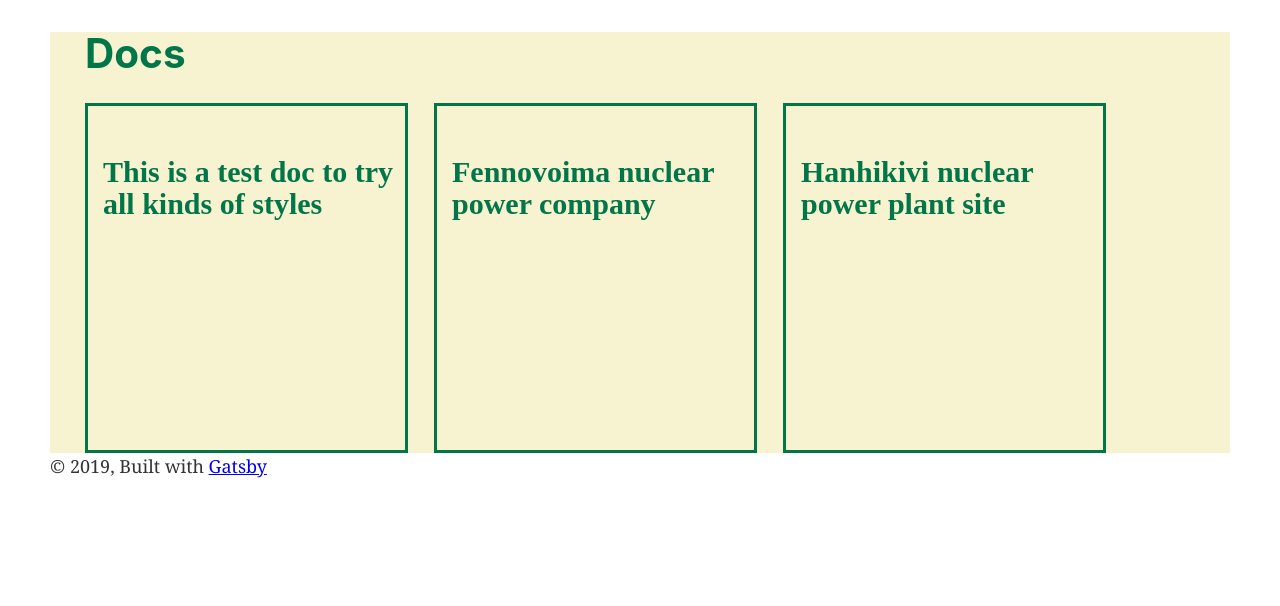
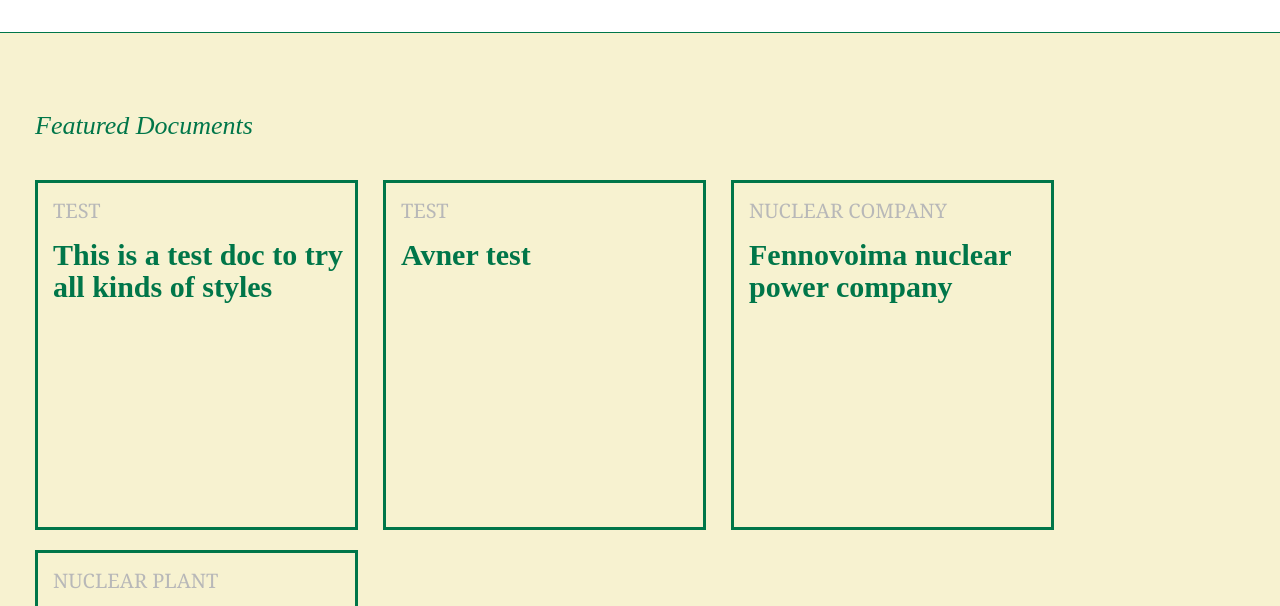
Before and after one commit to Avnerus/hanhikivi, a Gatsby site: page /docs in a window 1280 px wide. Shown: the part 130-736 px from the top of the page. Built offline with nearby package versions, Linux system fonts and the light colour scheme; Gatsby itself is replaced by a stand-in of ours.

Commit message:
more layout

```diff
--- a/src/components/header.js
+++ b/src/components/header.js
@@ -26,6 +26,10 @@ const Header = ({ siteTitle }) => (
     style={{
       background: `white`,
         //   marginBottom: `1.45rem`,
+        borderBottomStyle: 'solid',
+        borderColor: Theme.defaultGreen,
+        borderWidth: '1px'
+
     }}
   >
     <div
--- a/src/components/layout.js
+++ b/src/components/layout.js
@@ -35,7 +35,7 @@ const Layout = ({ children }) => (
           style={{
             margin: `0 auto`,
             maxWidth: 1440,
-            padding: `0px 50px 55px`,
+            padding: `0px 0px 55px`,
             paddingTop: 0,
           }}
         >
--- /dev/null
+++ b/src/docs/avner.md
@@ -0,0 +1,9 @@
+---
+path: "/docs/avner"
+date: "2019-05-23"
+title: "Avner test"
+abstract: "Another test"
+category: "Test"
+---
+
+# Project Avner
--- a/src/docs/fennovoima.md
+++ b/src/docs/fennovoima.md
@@ -3,6 +3,7 @@ path: "/docs/fennovoima"
 date: "2019-05-23"
 title: "Fennovoima nuclear power company"
 abstract: "Everything Fennovoima"
+category: "Nuclear Company"
 ---
 
 # Fennovoima
--- a/src/docs/hanhikivi.md
+++ b/src/docs/hanhikivi.md
@@ -3,6 +3,9 @@ path: "/docs/hanhikivi"
 date: "2019-05-23"
 title: "Hanhikivi nuclear power plant site"
 abstract: "Hanhikivi is bad"
+language: "English"
+category: "Nuclear Plant"
+tags: ["finland", "plant", "fennovoima"]
 ---
 
 # Project Hanhikivi
--- a/src/docs/test.md
+++ b/src/docs/test.md
@@ -3,6 +3,7 @@ path: "/docs/test"
 date: "2019-05-24"
 title: "This is a test doc to try all kinds of styles"
 abstract: "Hanhikivi is bad"
+category: "Test"
 ---
 
 # Test document
--- a/src/pages/docs.js
+++ b/src/pages/docs.js
@@ -7,6 +7,8 @@ import SEO from "../components/seo"
 
 const DocsGrid = styled.div`
     display: flex;
+    flex-wrap: wrap;
+    margin-top: 20px;
 `
 
 const DocBlock = styled.div`
@@ -14,35 +16,50 @@ const DocBlock = styled.div`
     height: 350px;
     border-style: solid;
     border-color: #007649;
-    margin-right: 26px;
+    margin-right: 25px;
+    margin-top: 20px;
 `
 
 const DocTitle = styled.div`
     color: #007649;
     font-weight: bold;
-    margin-top: 50px;
+    margin-top: 15px;
     margin-left: 15px;
     line-height: 32px;
     font-family: inconsolata;
     font-size: 30px;
+`
+const DocCategory = styled.div`
+    color: #B8B8B8;
+    font-size: 20px;
+    margin-left: 15px;
+    margin-top: 15px;
+    text-transform: uppercase;
 `
 
 const DocsPage = ({data}) => (
   <Layout>
     <SEO title="Docs" />
     <section style={{
-        backgroundColor: '#F7F2D0'
+        backgroundColor: '#F7F2D0',
+        paddingTop: '80px'
     }}>
     <div style={{marginLeft: "35px"}}>
-        <h1 style={{
-            color: "#007649"
-        }}>Docs</h1>
+        <span style={{
+            color: "#007649",
+            fontFamily: 'Infini',
+            fontStyle: 'italic',
+            fontSize: 26
+        }}>Featured Documents</span>
             <DocsGrid>
                 {data.allMarkdownRemark.edges.map(doc => (
                   <Link key={doc.node.id}
                       to={doc.node.frontmatter.path}
                       style={{textDecoration: "none"}}>
                       <DocBlock>
+                            <DocCategory>
+                                {doc.node.frontmatter.category}
+                            </DocCategory>
                             <DocTitle>
                                 {doc.node.frontmatter.title}
                             </DocTitle>
@@ -68,6 +85,8 @@ export const pageQuery = graphql`
             title
             date
             abstract
+            category
+            tags
           }
         }
       }
--- a/src/templates/docTemplate.js
+++ b/src/templates/docTemplate.js
@@ -7,6 +7,7 @@ import styled from "@emotion/styled"
 const DocContainer = styled.div`
     background-color: ${Theme.docsBackgroundColor};
     color: #007649;
+    padding-top: 50px;
 `
 
 export default function Template({
```
